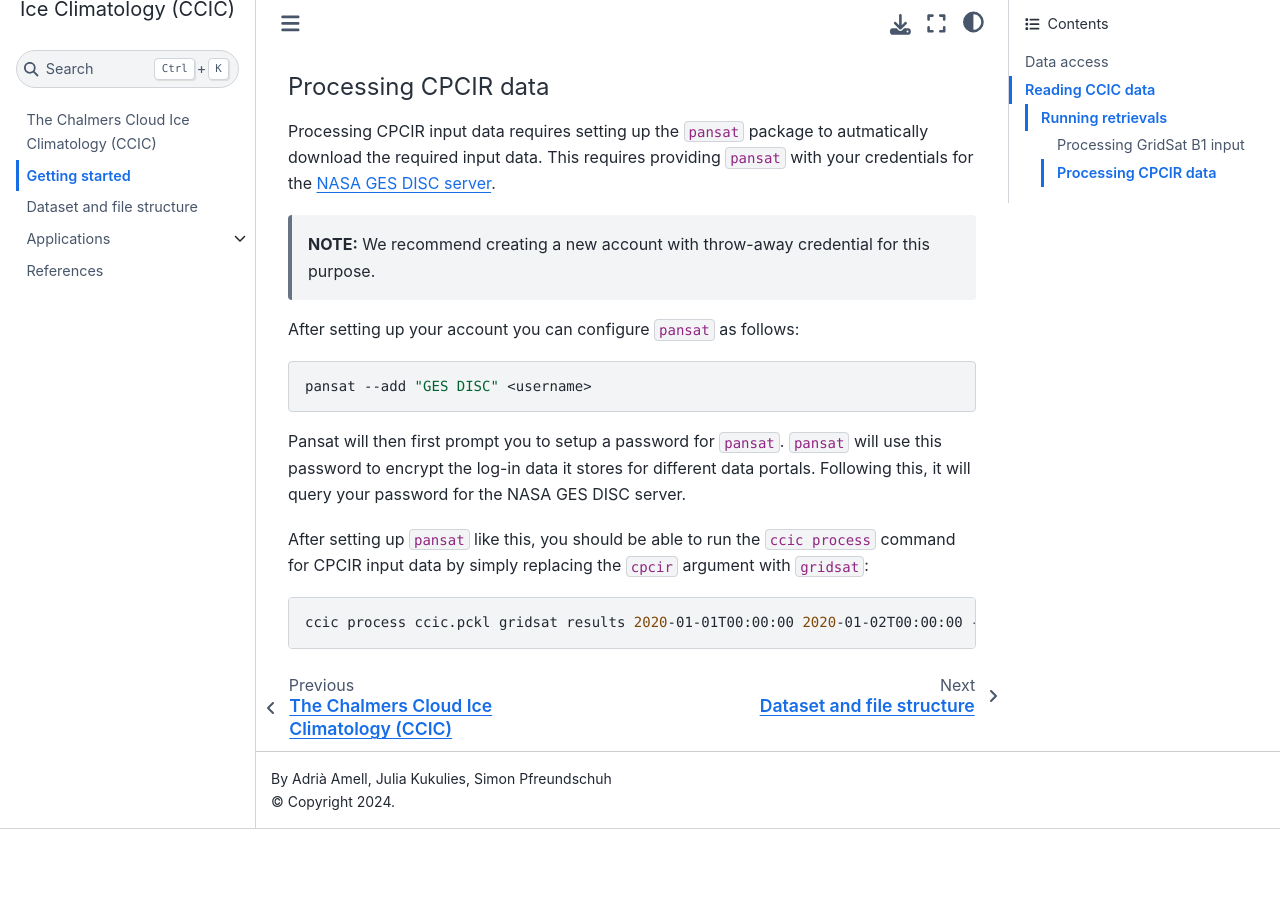
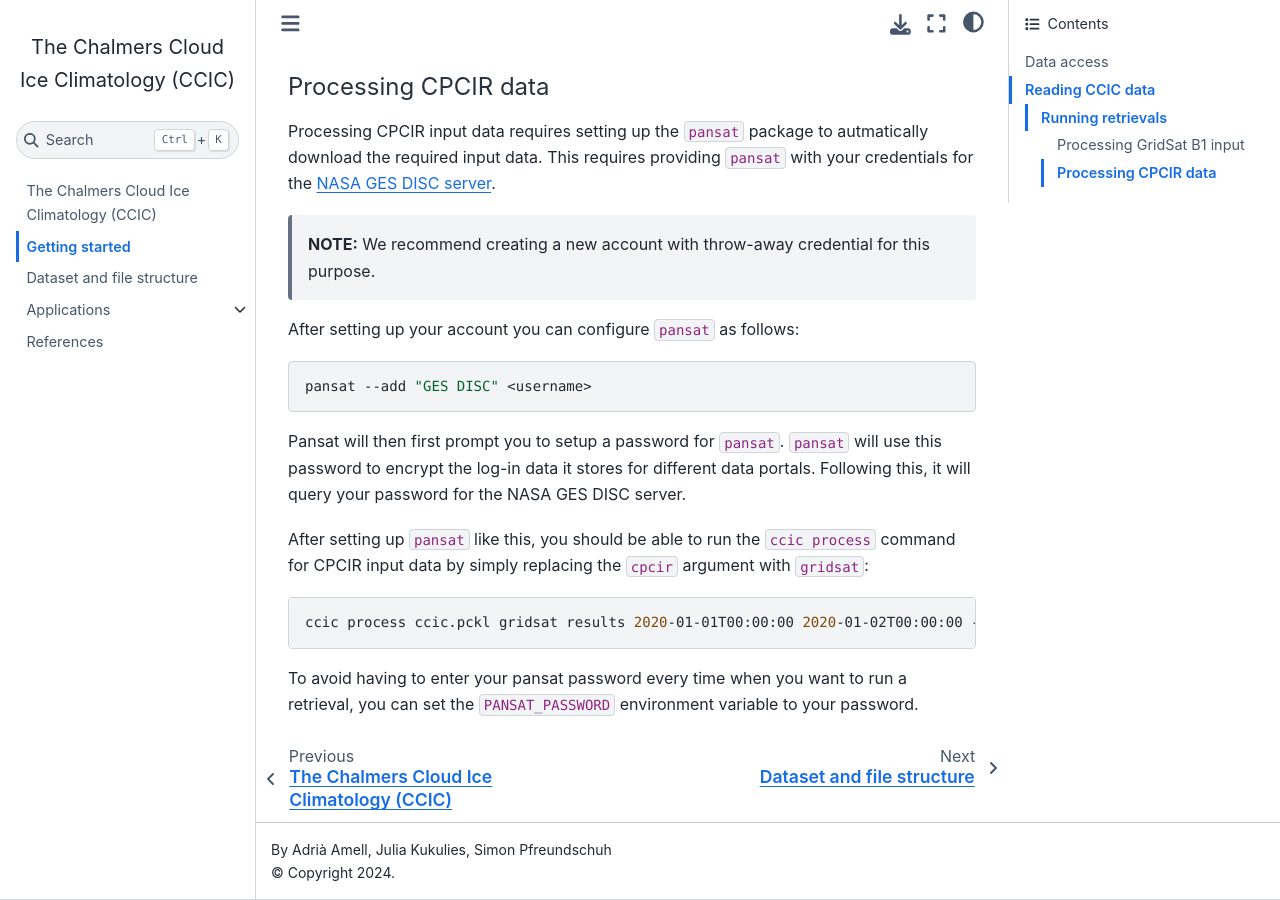
Before and after one commit to SEE-GEO/ccic, a Jupyter Book: the page built from docs/getting_started.md, in a window 1280 px wide and 900 px high, scrolled down 2141 px. Built offline with Jupyter Book 1.0.4 settings and Sphinx 7.4.7 and the Sphinx Book theme 1.1.4, drawn with Linux system fonts in a browser that asks for light colours; before the commit the page ends 2970 px from its top, so only the background shows below that.

Commit message:
Mention environment variable for pansat password.

````diff
--- a/docs/getting_started.md
+++ b/docs/getting_started.md
@@ -106,3 +106,5 @@ After setting up ``pansat`` like this, you should be able to run the ``ccic proc
 ``` shell
 ccic process ccic.pckl gridsat results 2020-01-01T00:00:00 2020-01-02T00:00:00 --targets tiwp tiwc cloud_prob_2d cloud_prob_3d
 ```
+
+To avoid having to enter your pansat password every time when you want to run a retrieval, you can set the ``PANSAT_PASSWORD`` environment variable to your password.
````
